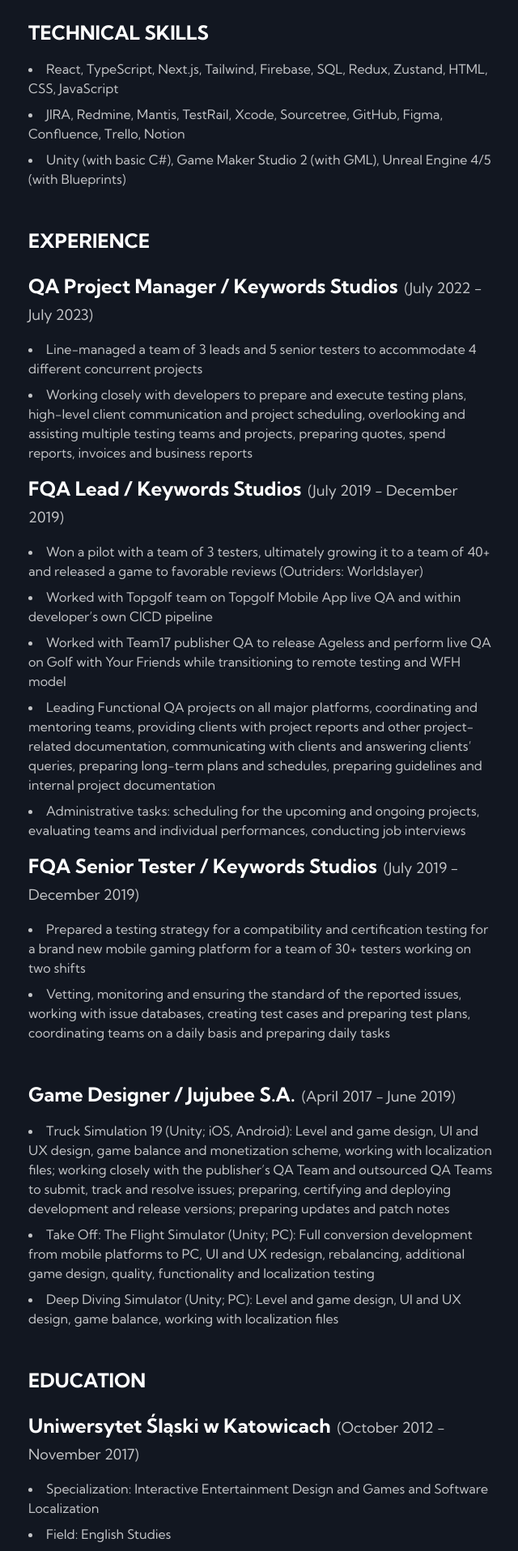
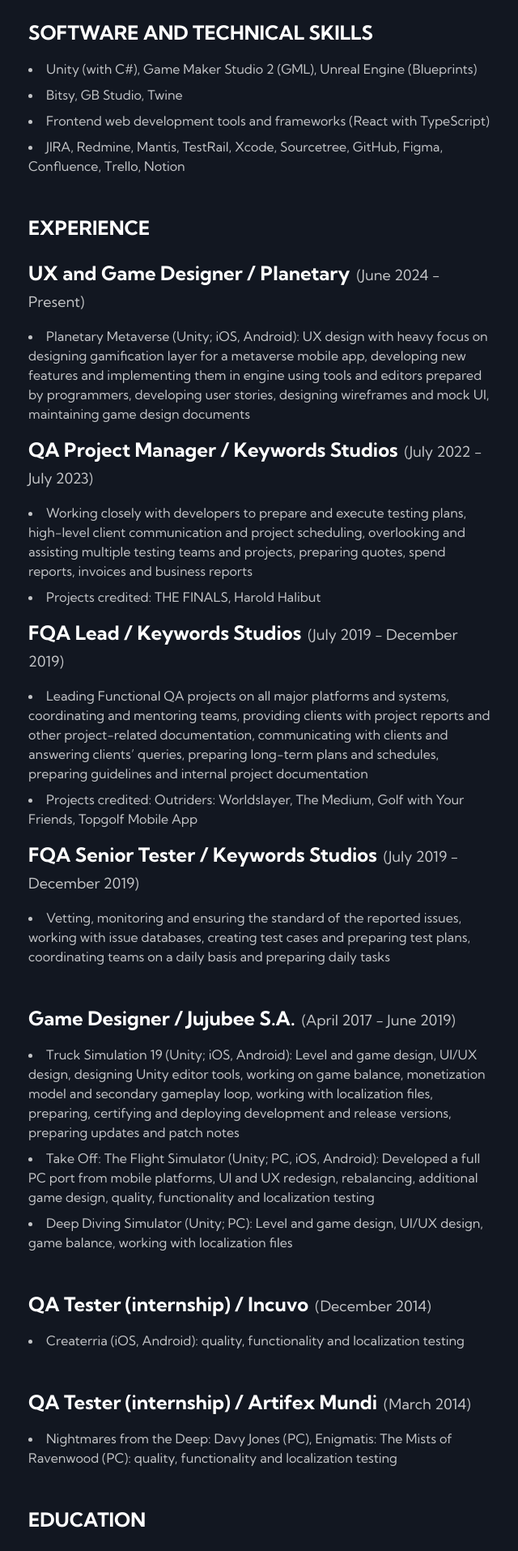
Before and after one commit to dziabak/nextjs-portfolio, a Next.js app: page /experience in a window 1280 px wide. Shown: the part 140-2055 px from the top of the page at 81% size, without its empty margins (317-957 px from the left). Built offline with nearby package versions, Linux system fonts and the light colour scheme.

Commit message:
Further updates to reflect Game Design

```diff
--- a/app/experience/page.tsx
+++ b/app/experience/page.tsx
@@ -5,6 +5,8 @@
 	EXPERIENCE_TECHNICAL_SKILLS_DATA,
 	EXPERIENCE_WORK_KWS_DATA,
 	EXPERIENCE_WORK_JUJUBEE_DATA,
+	EXPERIENCE_WORK_INCUVO_DATA,
+	EXPERIENCE_WORK_ARTIFEX_DATA,
 	EXPERIENCE_EDUCATION_DATA,
 } from "@/lib/data";
 import Header from "@/components/shared/Header";
@@ -22,6 +24,8 @@
 			<Header text="EXPERIENCE" />
 			<ExperienceCardsGrid data={EXPERIENCE_WORK_KWS_DATA} />
 			<ExperienceCardsGrid data={EXPERIENCE_WORK_JUJUBEE_DATA} />
+			<ExperienceCardsGrid data={EXPERIENCE_WORK_INCUVO_DATA} />
+			<ExperienceCardsGrid data={EXPERIENCE_WORK_ARTIFEX_DATA} />
 			<Header text="EDUCATION" />
 			<ExperienceCardsGrid data={EXPERIENCE_EDUCATION_DATA} />
 		</div>
--- a/app/projects/deep-diving-simulator/page.tsx
+++ b/app/projects/deep-diving-simulator/page.tsx
@@ -19,18 +19,59 @@
 	return (
 		<div>
 			<Title text="Deep Diving Simulator" />
-			<p className="text-lg">
-				I joined the team right after the prototyping phase of the project and
-				once it moved to the full-blown production. During the course of the
-				project I had a chance to design many of the features, systems and level
-				for the game and then iterate on and maintain them throughout the whole
-				production process. As with all of the projects I was involved in, I was
-				the person responsible for UI implementation.
-			</p>
+			<div className="space-y-8">
+				<p className="text-lg">
+					I joined the team right after the prototyping phase of the project and
+					once it moved to the full-blown production. During the course of the
+					project I had a chance to design many of the features, systems and
+					level for the game and then iterate on and maintain them throughout
+					the whole production process. As with all of the projects I was
+					involved in, I was the person responsible for UI implementation.
+				</p>
+
+				<div className="space-y-4">
+					<p className="text-lg font-bold">Here&apos;s an overview:</p>
+					<div className="space-y-2">
+						<p>
+							<span className="font-bold">Prefab Design: </span> Created and
+							maintained reusable prefabs for interactive objects, collectibles,
+							enemies, and hazards, ensuring easy iteration across levels.
+						</p>
+						<p>
+							<span className="font-bold"> Player Mechanics Tuning: </span>
+							Fine-tuned player movement, speed, and oxygen use to enhance the
+							underwater exploration experience, adjusting settings per level.
+						</p>
+						<p>
+							<span className="font-bold">UI/UX Design: </span>Led UI
+							implementation, working with artists and programmers to ensure
+							smooth functionality and localization throughout the game.
+						</p>
+						<p>
+							<span className="font-bold">Progression System: </span>Designed a
+							balanced player progression system with upgrades and new
+							mechanics, catering to both casual players and completionists.
+						</p>
+						<p>
+							<span className="font-bold">Level Design: </span>Created and
+							refined three full levels (Pirate's Nest, Silent Cove, Dragon's
+							Den), balancing exploration, hazards, and challenges.
+						</p>
+						<p>
+							<span className="font-bold">Level Maintenance and QA: </span>Ensured all
+							levels were polished, functional, and enjoyable, aligning
+							mechanics with overall game design and player experience as DevQA.
+						</p>
+					</div>
+				</div>
+			</div>
 
 			<div className="space-y-8">
 				<Header text="Game Design" />
-				<Image src={dds_01} alt="Video game screenshot showing an underwater scene near coral reef full of fish"/>
+				<Image
+					src={dds_01}
+					alt="Video game screenshot showing an underwater scene near coral reef full of fish"
+				/>
 				<p>
 					I have set up and maintained majority of the prefabs objects used
 					throughout various systems present in the game. One of my main
@@ -77,11 +118,13 @@
 					</li>
 				</div>
 			</div>
-
 			<div className="space-y-8">
 				<Header text="UI/UX Design" />
 
-				<Image src={dds_04} alt="Video game screenshot showing UI view from a deep-sea robot camera"/>
+				<Image
+					src={dds_04}
+					alt="Video game screenshot showing UI view from a deep-sea robot camera"
+				/>
 
 				<div className="space-y-2">
 					<p>
@@ -104,11 +147,13 @@
 					</li>
 				</div>
 			</div>
-
 			<div className="space-y-8">
 				<Header text="Game Balance" />
 
-				<Image src={dds_02} alt="Video game screenshot showing an underwater mining"/>
+				<Image
+					src={dds_02}
+					alt="Video game screenshot showing an underwater mining"
+				/>
 
 				<p>
 					The game involved a player progression system to both incentivize and
@@ -142,27 +187,30 @@
 					</li>
 				</div>
 			</div>
-
 			<div className="space-y-8">
 				<Header text="Level Design" />
 				<div>
-					<Image src={dds_03} alt="Video game screenshot showing a sunken underwater Japanese shrine" className="mb-4" />
+					<Image
+						src={dds_03}
+						alt="Video game screenshot showing a sunken underwater Japanese shrine"
+						className="mb-4"
+					/>
 					<p className="text-sm opacity-75">
-						One of the characteristic spots in the Dragon&apos;s Den level which I
-						worked on was featured on the game&apos;s Steam page.
+						One of the characteristic spots in the Dragon&apos;s Den level which
+						I worked on was featured on the game&apos;s Steam page.
 					</p>
 				</div>
 				<p>
-					I was involved in the full creation of three levels: Pirate&apos;s Nest,
-					Silent Cove and Dragon&apos;s Den. For those levels, I&apos;ve started working
-					on them right from the initial block out all the way up to their final
-					stages for the releasable status. My main focus as a level designer
-					was to guide the players through the levels, providing them with
-					challenges and interesting locations to explore. On each level, the
-					player would encounter some dangers and hazards in the forms of
-					sharks, sea urchins, fishing nets or strong water currents as well as
-					had a moment of peaceful exploration and collecting sea shells and
-					sunken treasures.
+					I was involved in the full creation of three levels: Pirate&apos;s
+					Nest, Silent Cove and Dragon&apos;s Den. For those levels, I&apos;ve
+					started working on them right from the initial block out all the way
+					up to their final stages for the releasable status. My main focus as a
+					level designer was to guide the players through the levels, providing
+					them with challenges and interesting locations to explore. On each
+					level, the player would encounter some dangers and hazards in the
+					forms of sharks, sea urchins, fishing nets or strong water currents as
+					well as had a moment of peaceful exploration and collecting sea shells
+					and sunken treasures.
 				</p>
 				<div className="space-y-2">
 					<p>
--- a/app/projects/take-off/page.tsx
+++ b/app/projects/take-off/page.tsx
@@ -17,13 +17,42 @@
 	return (
 		<div>
 			<Title text="Take Off - The Flight Simulator" />
-			<p className="text-lg">
-				This was the first project I was responsible for immediately after
-				joining the studio, where I had to show versatility and ability to learn
-				quickly, as in a very short time I experienced many aspects of the game
-				production process and was responsible for every feature available in
-				the game.
-			</p>
+			<div className="space-y-8">
+				<p className="text-lg">
+					This was the first project I was responsible for immediately after
+					joining the studio, where I had to show versatility and ability to
+					learn quickly, as in a very short time I experienced many aspects of
+					the game production process and was responsible for every feature
+					available in the game.
+				</p>
+
+				<div className="space-y-4">
+					<p className="text-lg font-bold">Here&apos;s an overview:</p>
+					<div className="space-y-2">
+						<p>
+							<span className="font-bold">Port from Mobile to PC: </span> Led
+							the redesign from mobile to PC, adjusting features like camera
+							positioning and controls to suit the platform's capabilities.
+						</p>
+						<p>
+							<span className="font-bold">UI/UX Redesign: </span>Adapted the UI
+							for mouse, keyboard, and gamepad, adjusting navigation flows and
+							implementing new control support.
+						</p>
+						<p>
+							<span className="font-bold">Game Balance Overhaul: </span>Reworked
+							the progression system for a premium model, removing in-app
+							purchases and encouraging longer play sessions.
+						</p>
+						<p>
+							<span className="font-bold">Level Design Enhancements: </span>{" "}
+							Improved visuals and performance with higher quality textures,
+							extended draw distances, and post-processing for PC.
+						</p>
+					</div>
+				</div>
+			</div>
+
 			<div className="space-y-8">
 				<Header text="Game Design" />
 				<div className="space-y-2">
--- a/app/projects/truck-simulation-19/page.tsx
+++ b/app/projects/truck-simulation-19/page.tsx
@@ -19,7 +19,7 @@
 	return (
 		<div>
 			<Title text="Truck Simulation 19" />
-			<div className="space-y-4">
+			<div className="space-y-8">
 				<p className="text-lg">
 					I joined the team when the game was already halfway through its
 					production, with many different features and functionalities already
@@ -30,7 +30,7 @@
 					existing functionalities and improve upon them.
 				</p>
 				<div className="space-y-4">
-					<p className="text-lg">Here&apos;s an overview:</p>
+					<p className="text-lg font-bold">Here&apos;s an overview:</p>
 					<div className="space-y-2">
 						<p>
 							<span className="font-bold">Delivery System:</span> Developed a
--- a/lib/data.ts
+++ b/lib/data.ts
@@ -46,7 +46,7 @@
 		id: "10",
 		title: "Planetary Metaverse",
 		description:
-			"Metaverse mobile application fusing e-commerce with gamification aspects (which I helped design).",
+			"Metaverse mobile application fusing e-commerce with gamification aspects (which I helped design)",
 		icon: "planetary-logo.svg",
 		alt: "Planetary Metaverse logo",
 		link: "https://play.google.com/store/apps/details?id=com.dreamit.meetclub&hl=en",
@@ -56,7 +56,7 @@
 		id: "5",
 		title: "Truck Simulation 19",
 		description:
-			"The biggest and the most complex project I've worked on spanning over 1.5 years of development.",
+			"The biggest and the most complex project I've worked on spanning over 1.5 years of development",
 		icon: "ts19-logo.png",
 		alt: "Truck Simulation 19 logo",
 		link: "/projects/truck-simulation-19",
@@ -66,7 +66,7 @@
 		id: "6",
 		title: "Deep Diving Simulator",
 		description:
-			"Slow and relaxing exploration game made in a small team, but with a demanding production schedule.",
+			"Slow and relaxing exploration game made in a small team, but with a demanding production schedule",
 		icon: "dds-logo.jpg",
 		alt: "Deep Diving Simulator logo",
 		link: "/projects/deep-diving-simulator",
@@ -76,7 +76,7 @@
 		id: "7",
 		title: "Take Off - The Flight Simulator",
 		description:
-			"Complete port from mobile to PC achieved in a team of just two developers.",
+			"Complete port from mobile to PC achieved in a team of just two developers",
 		icon: "takeoff-logo.jpg",
 		alt: "Take Off - The Flight Simulator logo",
 		link: "/projects/take-off",
@@ -89,7 +89,7 @@
 		id: "8",
 		title: "DESTINY ZERO",
 		description:
-			"Top-down shooter fan game set in Destiny universe amassing over 13 500 views on itch.io.",
+			"Top-down shooter fan game set in Destiny universe amassing over 22 000 views on itch.io",
 		icon: "dzero-logo.png",
 		alt: "DESTINY ZERO logo",
 		link: "https://gdd.itch.io/destiny-zero",
@@ -98,7 +98,7 @@
 	{
 		id: "9",
 		title: "TSUKUYOMI 19XX",
-		description: `Small narrative game made for my favourite annual "A Game By Its Cover" game jam.`,
+		description: `Small narrative game made for my favourite annual "A Game By Its Cover" game jam`,
 		icon: "tsukuyomi-logo.png",
 		alt: "TSUKUYOMI 19XX logo",
 		link: "https://gdd.itch.io/tsukuyomi-19xx",
@@ -112,8 +112,8 @@
 		company: "Planetary Metaverse",
 		date: "(2024 - present)",
 		description: [
-			"I joined the team as the first experienced designer to audit, provide feedback and implement solutions to an innovative mobile app, which fuses metaverse, e-commerce and gamification.",
-			"During my time on the project I redesigned a number of core gameplay loops and systems as well as designed new features and solutions to bring the app to a real 1.0 version.",
+			"I joined the team as the first experienced designer to audit, provide feedback and implement solutions to an innovative mobile app, which fuses metaverse, e-commerce and gamification aspects.",
+			"During my time on the project I redesigned a number of core gameplay loops and systems as well as designed new features and solutions to bring the app to a solid 1.0 version.",
 		],
 		isListItem: false,
 	},
@@ -123,7 +123,7 @@
 		date: "(2019 - 2023)",
 		description: [
 			"Only a month after the FQA office was opened in Katowice, I joined the team of around 40 testers and throughout 4 years I’ve helped to build our location to become one of the largest FQA video game outsource studios in Europe.",
-			"I’ve worked on numerous high-profile projects, such as THE FINALS, Outriders: Worldslayer or The Medium",
+			"I’ve worked on numerous high-profile projects, such as THE FINALS, Outriders: Worldslayer or The Medium.",
 		],
 		isListItem: false,
 	},
@@ -134,6 +134,7 @@
 		description: [
 			"During my time at the studio I’ve worked on three projects: Truck Simulation 19, Deep Diving Simulator and Take Off: The Flight Simulator.",
 			"As a Game Designer I was able to work on variety of features and areas of the projects - from typical game design work, all the way until post-release support - even porting studio's previous title.",
+			"As my standout role at the studio, I was working as a UI and UX designer on all of my projects. Working alongside UI artist and UI programmer, this was the epxerience which later turned into my interest in frontend development.",
 		],
 		isListItem: false,
 	},
@@ -152,12 +153,13 @@
 export const EXPERIENCE_TECHNICAL_SKILLS_DATA = [
 	{
 		id: "1",
-		company: "TECHNICAL SKILLS",
+		company: "SOFTWARE AND TECHNICAL SKILLS",
 		date: "",
 		description: [
-			"React, TypeScript, Next.js, Tailwind, Firebase, SQL, Redux, Zustand, HTML, CSS, JavaScript",
+			"Unity (with C#), Game Maker Studio 2 (GML), Unreal Engine (Blueprints)",
+			"Bitsy, GB Studio, Twine",
+			"Frontend web development tools and frameworks (React with TypeScript)",
 			"JIRA, Redmine, Mantis, TestRail, Xcode, Sourcetree, GitHub, Figma, Confluence, Trello, Notion",
-			"Unity (with basic C#), Game Maker Studio 2 (with GML), Unreal Engine 4/5 (with Blueprints)",
 		],
 		isListItem: true,
 	},
@@ -165,12 +167,21 @@
 
 export const EXPERIENCE_WORK_KWS_DATA = [
 	{
+		id: "7",
+		company: "UX and Game Designer / Planetary",
+		date: "(June 2024 - Present)",
+		description: [
+			"Planetary Metaverse (Unity; iOS, Android): UX design with heavy focus on designing gamification layer for a metaverse mobile app, developing new features and implementing them in engine using tools and editors prepared by programmers, developing user stories, designing wireframes and mock UI, maintaining game design documents",
+		],
+		isListItem: true,
+	},
+	{
 		id: "2",
 		company: "QA Project Manager / Keywords Studios",
 		date: "(July 2022 - July 2023)",
 		description: [
-			"Line-managed a team of 3 leads and 5 senior testers to accommodate 4 different concurrent projects",
 			"Working closely with developers to prepare and execute testing plans, high-level client communication and project scheduling, overlooking and assisting multiple testing teams and projects, preparing quotes, spend reports, invoices and business reports",
+			"Projects credited: THE FINALS, Harold Halibut",
 		],
 		isListItem: true,
 	},
@@ -179,11 +190,8 @@
 		company: "FQA Lead / Keywords Studios",
 		date: "(July 2019 - December 2019)",
 		description: [
-			"Won a pilot with a team of 3 testers, ultimately growing it to a team of 40+ and released a game to favorable reviews (Outriders: Worldslayer)",
-			"Worked with Topgolf team on Topgolf Mobile App live QA and within developer’s own CICD pipeline",
-			"Worked with Team17 publisher QA to release Ageless and perform live QA on Golf with Your Friends while transitioning to remote testing and WFH model",
-			"Leading Functional QA projects on all major platforms, coordinating and mentoring teams, providing clients with project reports and other project-related documentation, communicating with clients and answering clients’ queries, preparing long-term plans and schedules, preparing guidelines and internal project documentation",
-			"Administrative tasks: scheduling for the upcoming and ongoing projects, evaluating teams and individual performances, conducting job interviews",
+			"Leading Functional QA projects on all major platforms and systems, coordinating and mentoring teams, providing clients with project reports and other project-related documentation, communicating with clients and answering clients’ queries, preparing long-term plans and schedules, preparing guidelines and internal project documentation",
+			"Projects credited: Outriders: Worldslayer, The Medium, Golf with Your Friends, Topgolf Mobile App",
 		],
 		isListItem: true,
 	},
@@ -192,7 +200,6 @@
 		company: "FQA Senior Tester / Keywords Studios",
 		date: "(July 2019 - December 2019)",
 		description: [
-			"Prepared a testing strategy for a compatibility and certification testing for a brand new mobile gaming platform for a team of 30+ testers working on two shifts",
 			"Vetting, monitoring and ensuring the standard of the reported issues, working with issue databases, creating test cases and preparing test plans, coordinating teams on a daily basis and preparing daily tasks",
 		],
 		isListItem: true,
@@ -205,9 +212,33 @@
 		company: "Game Designer / Jujubee S.A.",
 		date: "(April 2017 - June 2019)",
 		description: [
-			"Truck Simulation 19 (Unity; iOS, Android): Level and game design, UI and UX design, game balance and monetization scheme, working with localization files; working closely with the publisher’s QA Team and outsourced QA Teams to submit, track and resolve issues; preparing, certifying and deploying development and release versions; preparing updates and patch notes",
-			"Take Off: The Flight Simulator (Unity; PC): Full conversion development from mobile platforms to PC, UI and UX redesign, rebalancing, additional game design, quality, functionality and localization testing",
-			"Deep Diving Simulator (Unity; PC): Level and game design, UI and UX design, game balance, working with localization files",
+			"Truck Simulation 19 (Unity; iOS, Android): Level and game design, UI/UX design, designing Unity editor tools, working on game balance, monetization model and secondary gameplay loop, working with localization files, preparing, certifying and deploying development and release versions, preparing updates and patch notes",
+			"Take Off: The Flight Simulator (Unity; PC, iOS, Android): Developed a full PC port from mobile platforms, UI and UX redesign, rebalancing, additional game design, quality, functionality and localization testing",
+			"Deep Diving Simulator (Unity; PC): Level and game design, UI/UX design, game balance, working with localization files",
+		],
+		isListItem: true,
+	},
+];
+
+export const EXPERIENCE_WORK_INCUVO_DATA = [
+	{
+		id: "8",
+		company: "QA Tester (internship) / Incuvo",
+		date: "(December 2014)",
+		description: [
+			"Createrria (iOS, Android): quality, functionality and localization testing",
+		],
+		isListItem: true,
+	},
+];
+
+export const EXPERIENCE_WORK_ARTIFEX_DATA = [
+	{
+		id: "9",
+		company: "QA Tester (internship) / Artifex Mundi",
+		date: "(March 2014)",
+		description: [
+			"Nightmares from the Deep: Davy Jones (PC), Enigmatis: The Mists of Ravenwood (PC): quality, functionality and localization testing",
 		],
 		isListItem: true,
 	},
@@ -219,9 +250,8 @@
 		company: "Uniwersytet Śląski w Katowicach",
 		date: "(October 2012 - November 2017)",
 		description: [
-			"Specialization: Interactive Entertainment Design and Games and Software Localization",
-			"Field: English Studies",
-			"Degree: Master’s degree",
+			"Master’s Degree in English Studies, specialization: Interactive Entertainment Design and Game and Software Localization",
+			"Thesis: ''The new worlds of narration: Models for narrative-driven design of contemporary exploration adventure games''",
 		],
 		isListItem: true,
 	},
```
